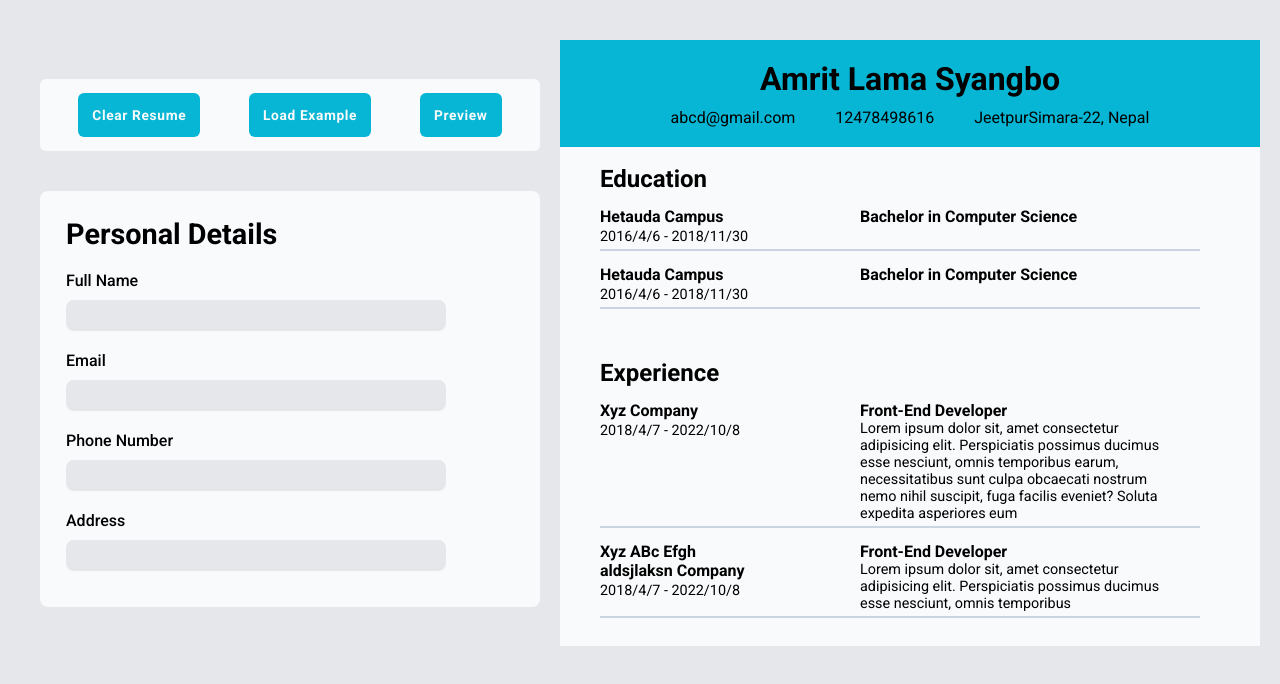
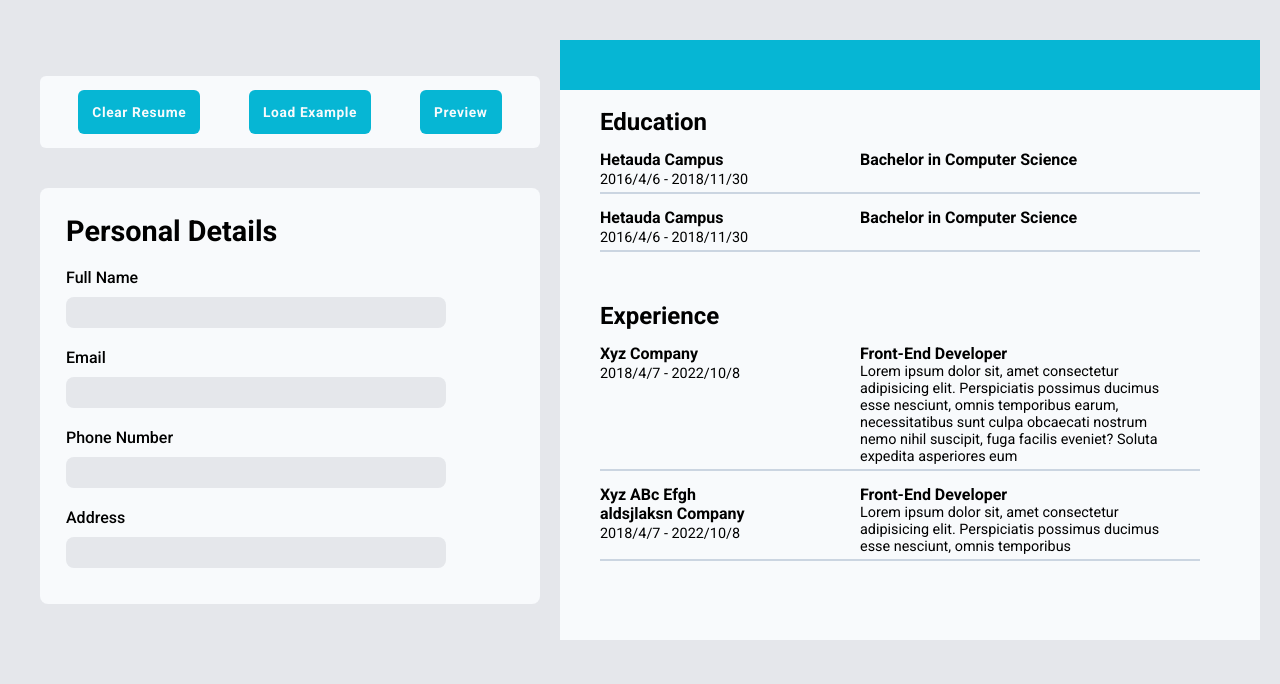
Before and after one commit to Amrit57/CV-Application, a React (Vite) app: page / in a window 1280 px wide. Shown: the top 684 px of the page. Built offline with nearby package versions, Linux system fonts and the light colour scheme.

Commit message:
Linked form inputs to C.V. via formData state.

```diff
--- a/src/App.jsx
+++ b/src/App.jsx
@@ -3,13 +3,32 @@ import Form from "./components/Form";
 import CV from "./components/CV"
 
 export default function App (){
+    const [formData, setFormData] = React.useState({
+        fullName:"",
+        email:"",
+        phoneNumber:"",
+        address:""
+    })
+   function handleChangeEvent(event){
+    const{name, value} = event.target
+    return setFormData(prevData  => ({
+        ...prevData,
+        [name]:value
+    }))
+   }
+   console.log(formData)
     return(
         <div className="app--container">
             <div className="left-side">
-                <Form/>
+                <Form
+                formData={formData}
+                handleChangeEvent={handleChangeEvent}
+                />
             </div>
             <div className="right-side">
-                <CV/>
+                <CV
+                formData={formData}
+                />
             </div>
         </div>
     )
--- a/src/components/CV.jsx
+++ b/src/components/CV.jsx
@@ -1,13 +1,13 @@
 import React from "react";
-export default function CV() {
+export default function CV({formData}) {
   return (
     <div className="cv--container">
       <header className="cv--header">
-        <h1>Amrit Lama Syangbo</h1>
+        <h1>{formData.fullName}</h1>
+        <span className="cv--address">{formData.address}</span>
         <div className="cv--contact" >
-        <p className="cv--email">abcd@gmail.com</p>
-        <p className="cv--phoneNumber">12478498616</p>
-        <p className="cv--address">JeetpurSimara-22, Nepal</p>
+        <p className="cv--phoneNumber">{formData.phoneNumber}</p>
+        <p className="cv--email">{formData.email}</p>
         </div>
       </header>
       <main className="cv--main">
--- a/src/components/Form.jsx
+++ b/src/components/Form.jsx
@@ -1,20 +1,5 @@
-import React, { useState }  from "react";
-export default function Form(){
-    const [formData, setFormData] = React.useState({
-        fullName:"",
-        email:"",
-        phoneNumber:"",
-        address:""
-    })
-   function handleChangeEvent(event){
-    const{name, value} = event.target
-    return setFormData(prevData  => ({
-        ...prevData,
-        [name]:value
-    }))
-   }
-   console.log(formData)
-
+import React from "react";
+export default function Form(props){
     return(
         <div className="form--container">
         <div className="personal--navbar">
@@ -29,32 +14,32 @@ export default function Form(){
                 type="text"
                 name="fullName"
                 className="form--fullName"
-                onChange={handleChangeEvent}
-                value={formData.fullName}
+                onChange={(event)=> props.handleChangeEvent(event)}
+                value={props.formData.fullName}
                 />
                 <label htmlFor="email">Email</label>
                 <input
                 type="text"
                 name="email"
                 className="form--email"
-                onChange={handleChangeEvent}
-                value={formData.email}
+                onChange={(event)=> props.handleChangeEvent(event)}
+                value={props.formData.email}
                 />
                 <label htmlFor="phoneNumber">Phone Number</label>
                 <input
                 type="text"
                 name="phoneNumber"
                 className="form--phoneNumber"
-                value={formData.phoneNumber}
-                onChange={handleChangeEvent}
+                value={props.formData.phoneNumber}
+                onChange={(event)=> props.handleChangeEvent(event)}
                 />
                 <label htmlFor="address">Address</label>
                 <input
                 type="text"
                 name="address"
                 className="form--address"
-                value={formData.address}
-                onChange={handleChangeEvent}
+                value={props.formData.address}
+                onChange={(event)=> props.handleChangeEvent(event)}
                 />
         </div>
         {/* <div className="form education--form">
```
